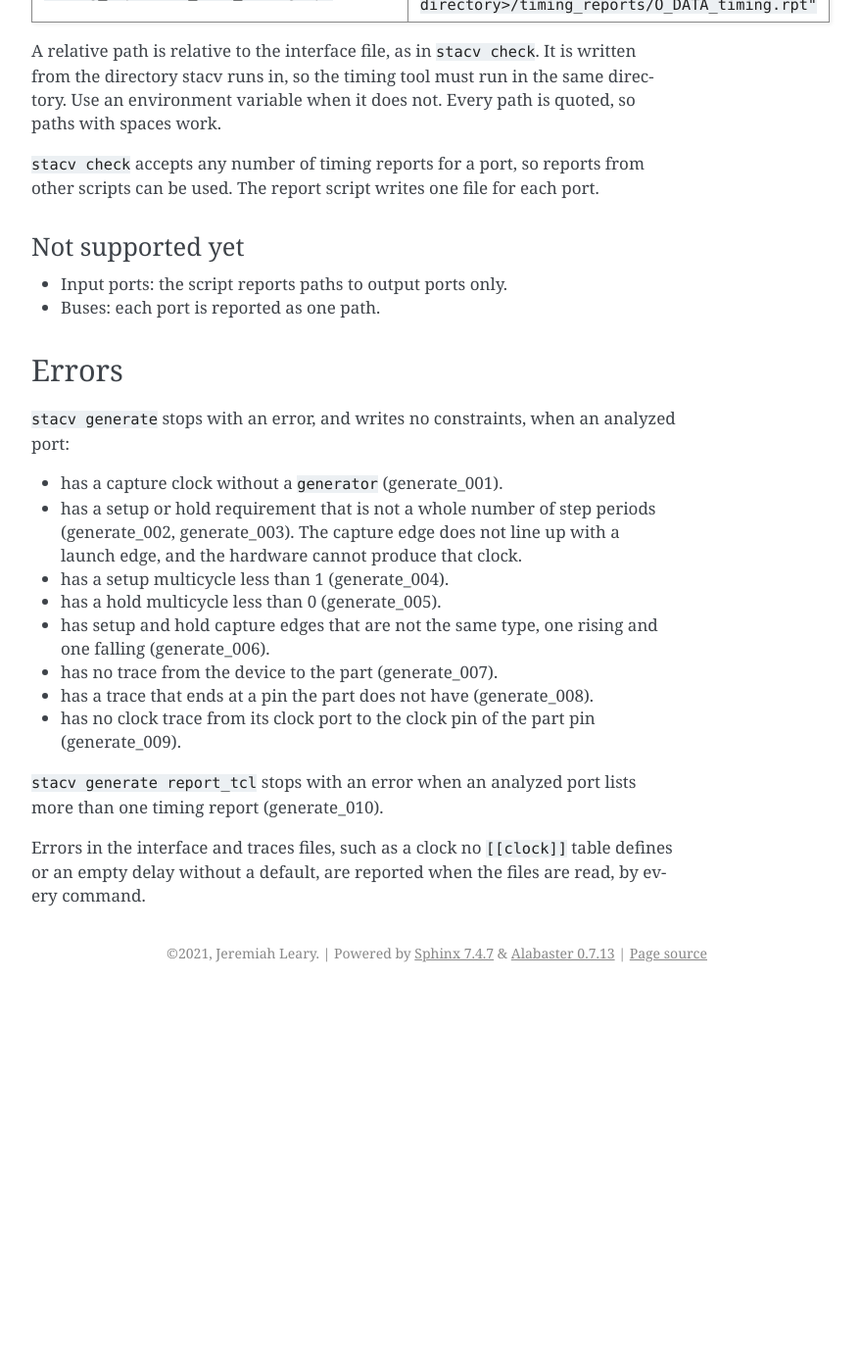
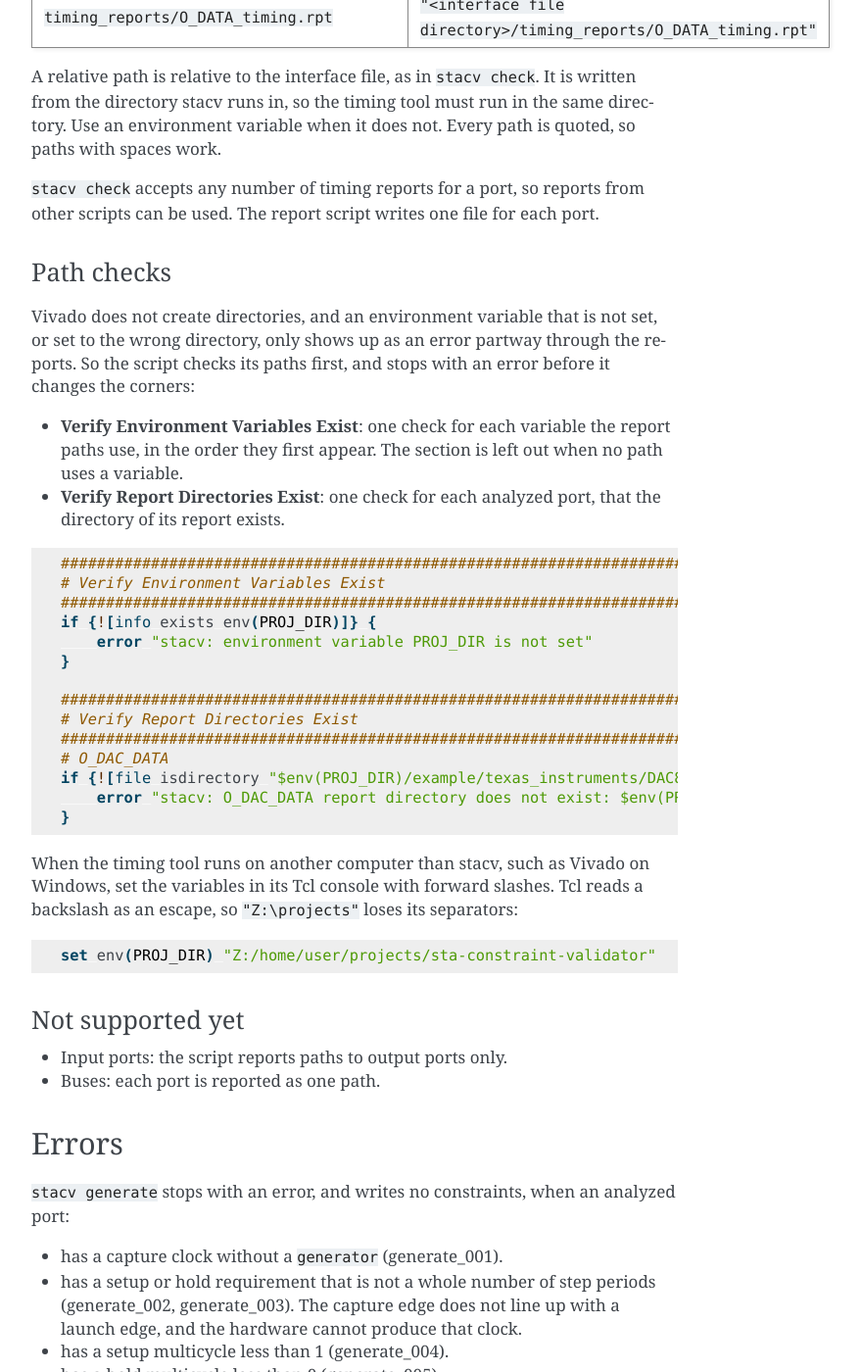
Before and after one commit to jeremiah-c-leary/sta-constraint-validator, a Sphinx documentation site: the page built from docs/source/generate.rst, in a window 1280 px wide and 1400 px high, scrolled down 5605 px. Shown: the whole window at 98% size, without its empty margins (388-1267 px from the left). Built offline with Sphinx 7.4.7, drawn with Linux system fonts in a browser that asks for light colours; before the commit the page ends 6617 px from its top, so only the background shows below that; some of the changed text lies outside the part shown.

Commit message:
Documenting the report script path checks, and setting variables with forward slashes in the Vivado Tcl console.
Co-Authored-By: Claude Opus 5.5 <noreply@anthropic.com>

```diff
--- a/docs/source/generate.rst
+++ b/docs/source/generate.rst
@@ -207,7 +207,8 @@ Run it after the design is implemented and the constraints are applied:
 
 The script is written for a reader, like the constraints file:
 
-* The header names the stacv version and the command that generated the script.
+* The header names the stacv version and the command that generated the script, and under ``Requires`` the environment variables the report paths use.
+* Before any corner is changed, the script checks its paths (see below).
 * There is one section for each corner.
   Each section turns on its corner, turns off the other, and lists every port of the interface under its name.
 * A deferred port is listed as ``Deferred``, with no reports.
@@ -238,6 +239,40 @@ Every path is quoted, so paths with spaces work.
 ``stacv check`` accepts any number of timing reports for a port, so reports from other scripts can be used.
 The report script writes one file for each port.
 
+Path checks
+^^^^^^^^^^^
+
+Vivado does not create directories, and an environment variable that is not set, or set to the wrong directory, only shows up as an error partway through the reports.
+So the script checks its paths first, and stops with an error before it changes the corners:
+
+* **Verify Environment Variables Exist**: one check for each variable the report paths use, in the order they first appear.
+  The section is left out when no path uses a variable.
+* **Verify Report Directories Exist**: one check for each analyzed port, that the directory of its report exists.
+
+.. code-block:: tcl
+
+   ###############################################################################
+   # Verify Environment Variables Exist
+   ###############################################################################
+   if {![info exists env(PROJ_DIR)]} {
+       error "stacv: environment variable PROJ_DIR is not set"
+   }
+
+   ###############################################################################
+   # Verify Report Directories Exist
+   ###############################################################################
+   # O_DAC_DATA
+   if {![file isdirectory "$env(PROJ_DIR)/example/texas_instruments/DAC81404/timing_reports"]} {
+       error "stacv: O_DAC_DATA report directory does not exist: $env(PROJ_DIR)/example/texas_instruments/DAC81404/timing_reports"
+   }
+
+When the timing tool runs on another computer than stacv, such as Vivado on Windows, set the variables in its Tcl console with forward slashes.
+Tcl reads a backslash as an escape, so ``"Z:\projects"`` loses its separators:
+
+.. code-block:: tcl
+
+   set env(PROJ_DIR) "Z:/home/user/projects/sta-constraint-validator"
+
 Not supported yet
 ^^^^^^^^^^^^^^^^^
 
```
